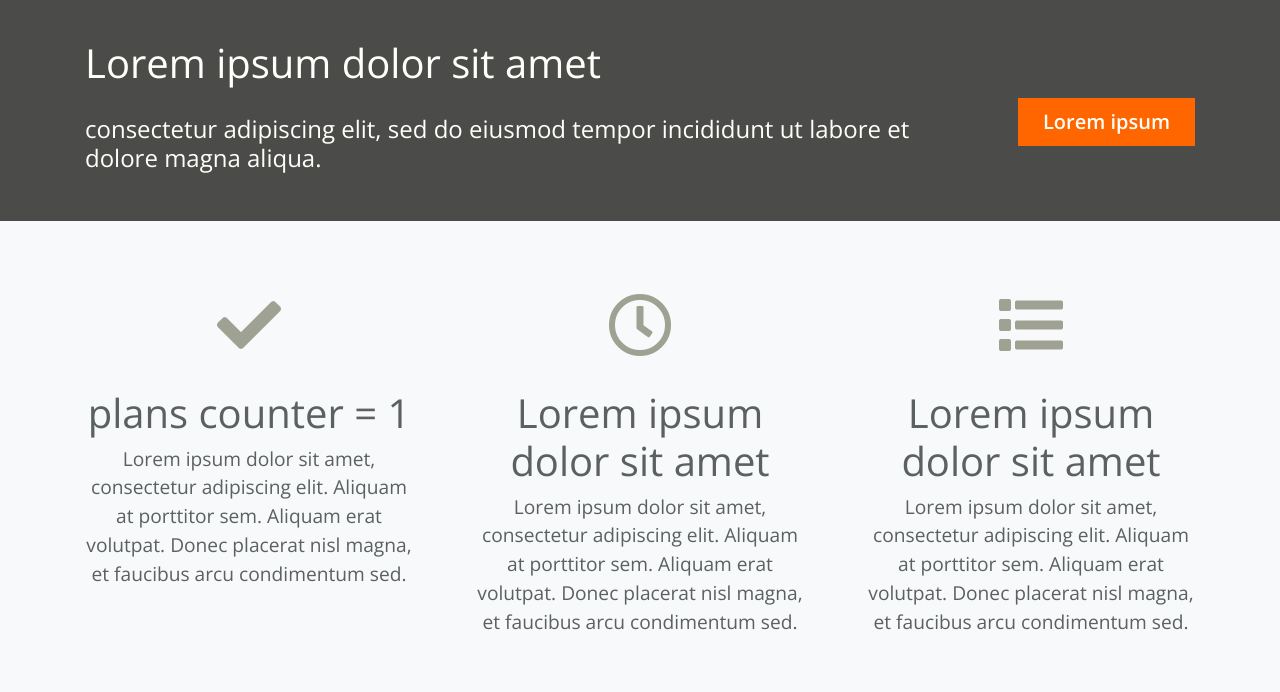
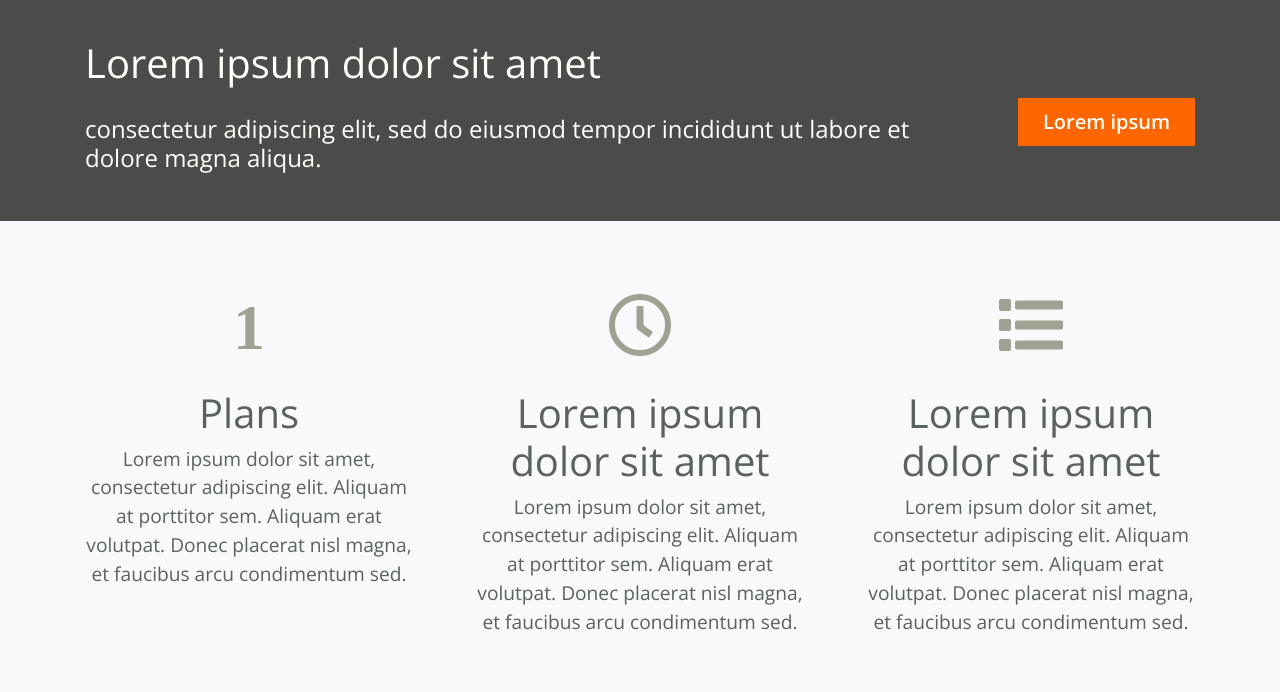
Before and after one commit to JoannaGradowska/CL-ScrumLabProject, a Django app: template jedzonko/templates/index.html in a window 1280 px wide. Shown: the part 573-1265 px from the top of the page. Run offline with Django 3.2, Linux system fonts and the light colour scheme; the template is opened without the code that fills it: most values are stand-ins (such as "Sample title", 1, 10 or a date in 2020); some libraries are stand-ins or nearby versions; some web fonts are replaced.

Commit message:
modified index.html

```diff
--- a/jedzonko/templates/index.html
+++ b/jedzonko/templates/index.html
@@ -103,8 +103,9 @@
             <div class="container">
                 <div class="row">
                     <div class="col text-center">
-                        <i class="fas fa-check icon-details"></i>
-                        <h1>plans counter = {{ plans_counter }}</h1>
+{#                        <i class="fas fa-check icon-details"></i>#}
+                        <i class="fas icon-details">{{ plans_counter }}</i>
+                        <h1>Plans</h1>
                         <p>Lorem ipsum dolor sit amet, consectetur adipiscing elit. Aliquam at porttitor sem.  Aliquam erat volutpat. Donec placerat nisl magna, et faucibus arcu condimentum sed.
                         </p>
                     </div>
```
